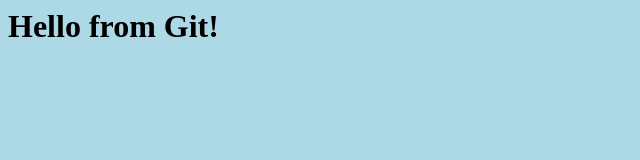
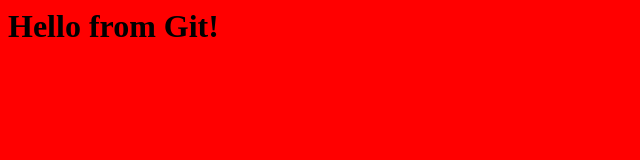
Before and after one commit to pratham0931/test-website, a plain HTML site: page index.html in a window 1280 px wide. Shown: the whole page, without its empty margins (0-640 px from the left). Drawn offline with Linux system fonts and the light colour scheme.

Commit message:
change colour to red

```diff
--- a/index.html
+++ b/index.html
@@ -1,5 +1,5 @@
 <html>
-    <body style="background-color: lightblue;">
+    <body style="background-color: red;">
         <h1>Hello from Git!</h1>
     </body>
 </html>
```
Also changed, not shown: 1 other file.
